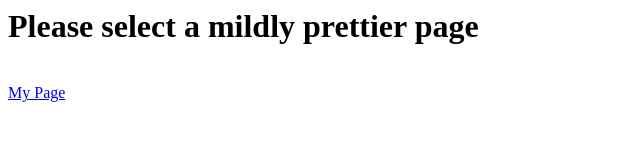
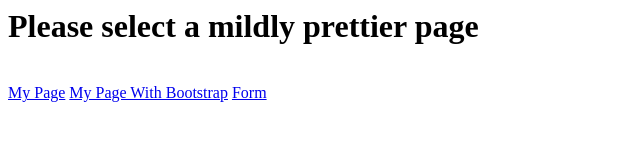
Before and after one commit to dav-land/dav-land.github.io, a plain HTML site: page index.html in a window 1280 px wide. Shown: the whole page, without its empty margins (0-640 px from the left). Drawn offline with Linux system fonts and the light colour scheme.

Commit message:
index page

```diff
--- a/index.html
+++ b/index.html
@@ -2,4 +2,6 @@
   <h1>Please select a mildly prettier page</h1>
   <br>
   <a href="mypage.html">My Page</a>
+  <a href="mypage_bootstrap.html">My Page With Bootstrap</a>
+  <a href="form.html">Form</a>
   </html>
```
